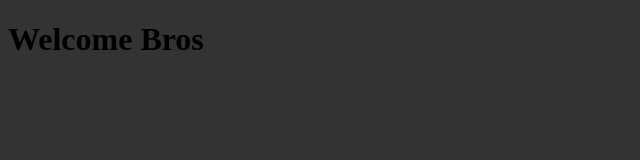
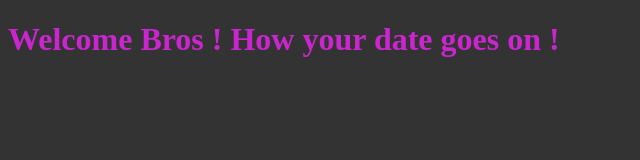
Before and after one commit to AlecxDaSen/Test2, a plain HTML site: page index.html in a window 1280 px wide. Shown: the whole page, without its empty margins (0-640 px from the left). Drawn offline with Linux system fonts and the light colour scheme.

Commit message:
created a index file

```diff
--- a/index.html
+++ b/index.html
@@ -6,7 +6,8 @@
     <title>Hello World</title>
 </head>
 <body style="background-color: rgb(51, 51, 51);">
-    <h1>Welcome Bros
+    <h1 style="color: rgb(202, 37, 207);">
+        Welcome Bros ! How your date goes on !
 
     </h1>
 
```
